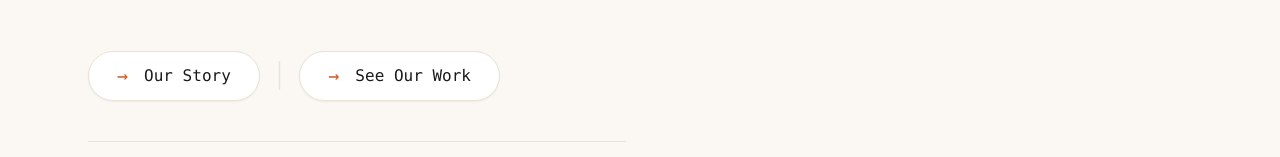
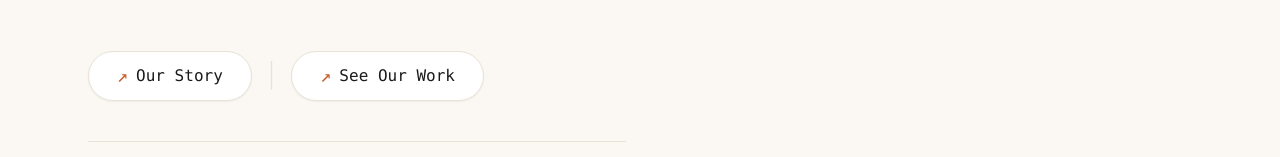
Before and after one commit to sikshasankalp/Sikshasankalp, a React (Vite) app in the folder frontend/: page / in a window 1280 px wide. Shown: the part 538-695 px from the top of the page. Built offline with nearby package versions, Linux system fonts and the light colour scheme; no server answers.

Commit message:
fix(button): restore original interactive animation with upfront ↗ on idle and trailing → on hover

```diff
--- a/frontend/src/components/buttons/Button.tsx
+++ b/frontend/src/components/buttons/Button.tsx
@@ -8,8 +8,6 @@ interface BaseButtonProps {
   variant?: ButtonVariant;
   size?: ButtonSize;
   arrow?: boolean;
-  arrowPosition?: 'start' | 'end';
-  arrowIcon?: string;
   className?: string;
   children: React.ReactNode;
 }
@@ -38,7 +36,7 @@ const variantStyles: Record<ButtonVariant, string> = {
   outline: 'bg-transparent text-brand-primary border-brand-primary hover:bg-brand-primary hover:text-white hover:border-transparent hover:shadow-md',
   'outline-inverse': 'bg-transparent text-white border-white/80 hover:bg-white hover:text-brand-primary hover:border-white hover:shadow-md',
   ghost: 'bg-transparent text-content-secondary border-transparent hover:bg-surface-muted hover:text-content-primary',
-  interactive: 'bg-surface text-content-primary border-border hover:bg-brand-primary hover:text-white hover:border-brand-primary hover:shadow-md font-mono text-sm sm:text-base font-bold min-w-[140px] sm:min-w-[160px] gap-2',
+  interactive: 'bg-surface text-content-primary border-border hover:bg-brand-primary hover:text-white hover:border-brand-primary hover:shadow-md font-mono text-sm font-bold min-w-[140px] sm:min-w-[160px] gap-2',
 };
 
 const sizeStyles: Record<ButtonSize, string> = {
@@ -51,39 +49,33 @@ export function Button({
   variant = 'primary',
   size = 'md',
   arrow = false,
-  arrowPosition,
-  arrowIcon = '→',
   className = '',
   children,
   ...props
 }: ButtonProps) {
   const isInteractive = variant === 'interactive';
-  const showArrow = arrow || isInteractive;
-  const isUpfront = arrowPosition === 'start' || (isInteractive && arrowPosition !== 'end');
   const baseStyles = 'inline-flex items-center justify-center border font-medium rounded-full shadow-sm transition-all duration-200 group/btn focus:outline-none focus-visible:ring-2 focus-visible:ring-brand-primary focus-visible:ring-offset-2 disabled:opacity-50 disabled:cursor-not-allowed disabled:pointer-events-none cursor-pointer';
   const combinedClassName = `${baseStyles} ${variantStyles[variant]} ${sizeStyles[size]} ${className}`;
 
-  const renderContent = () => {
-    const arrowElem = showArrow && (
-      <span
-        className={`inline-block font-mono text-[1.15em] leading-none transition-all duration-200 ${
-          isInteractive
-            ? 'text-brand-primary group-hover/btn:text-white group-hover/btn:translate-x-1 shrink-0'
-            : 'group-hover/btn:translate-x-1.5'
-        } ${isUpfront ? 'mr-2' : 'ml-2'}`}
-      >
-        {arrowIcon}
-      </span>
-    );
-
-    return (
-      <>
-        {isUpfront && arrowElem}
-        <span>{children}</span>
-        {!isUpfront && arrowElem}
-      </>
-    );
-  };
+  const renderContent = () => (
+    <>
+      {isInteractive && (
+        <span className="text-brand-primary font-mono text-[1.15em] leading-none group-hover/btn:hidden transition-all shrink-0">
+          ↗
+        </span>
+      )}
+      <span>{children}</span>
+      {isInteractive ? (
+        <span className="hidden group-hover/btn:inline-block ml-[-2px] transition-all">
+          →
+        </span>
+      ) : arrow ? (
+        <span className="inline-block transition-transform duration-200 group-hover/btn:translate-x-1.5 ml-2 font-mono text-[1.15em] leading-none">
+          →
+        </span>
+      ) : null}
+    </>
+  );
 
   const handleHashClick = (e: React.MouseEvent<HTMLAnchorElement>, hash: string) => {
     e.preventDefault();
```
